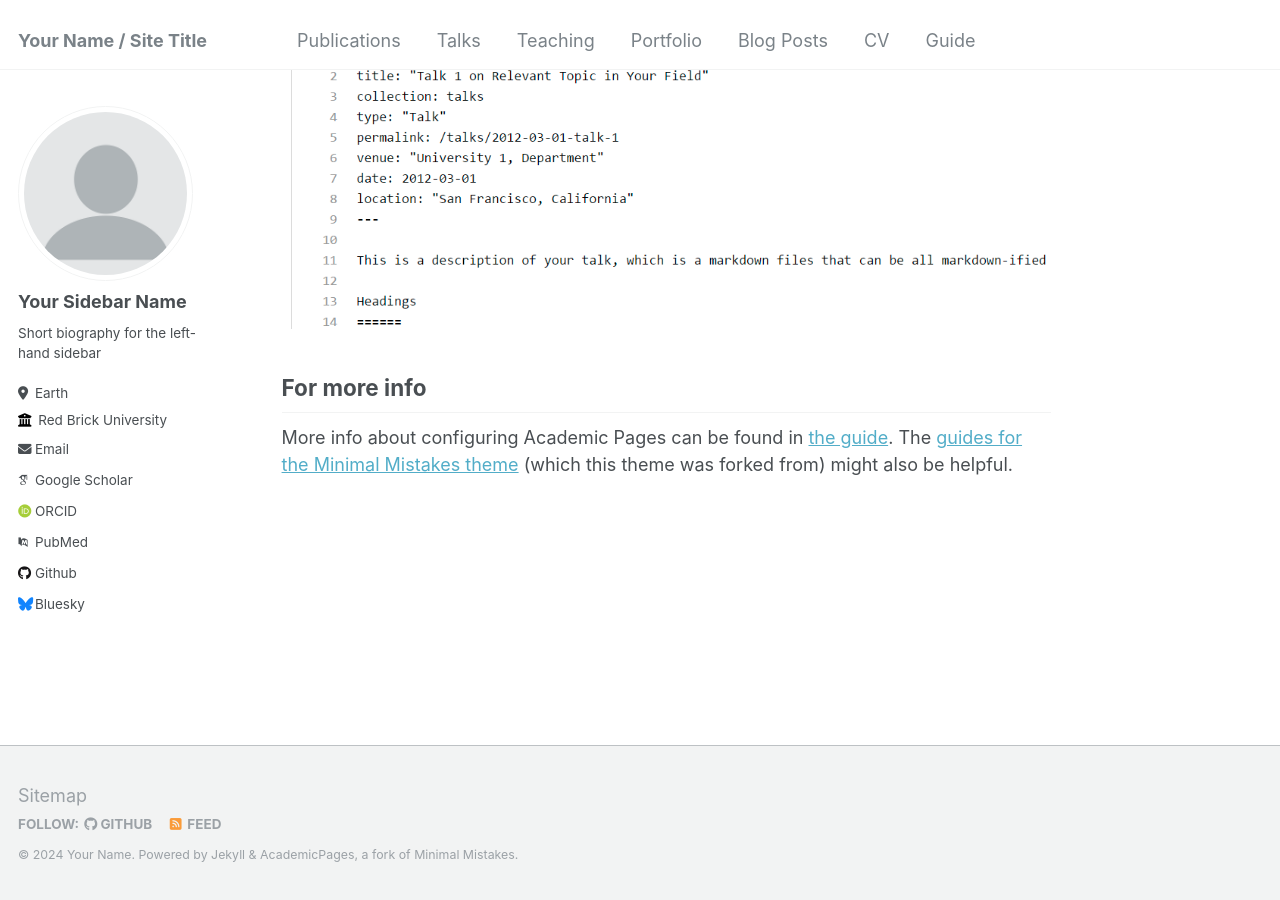
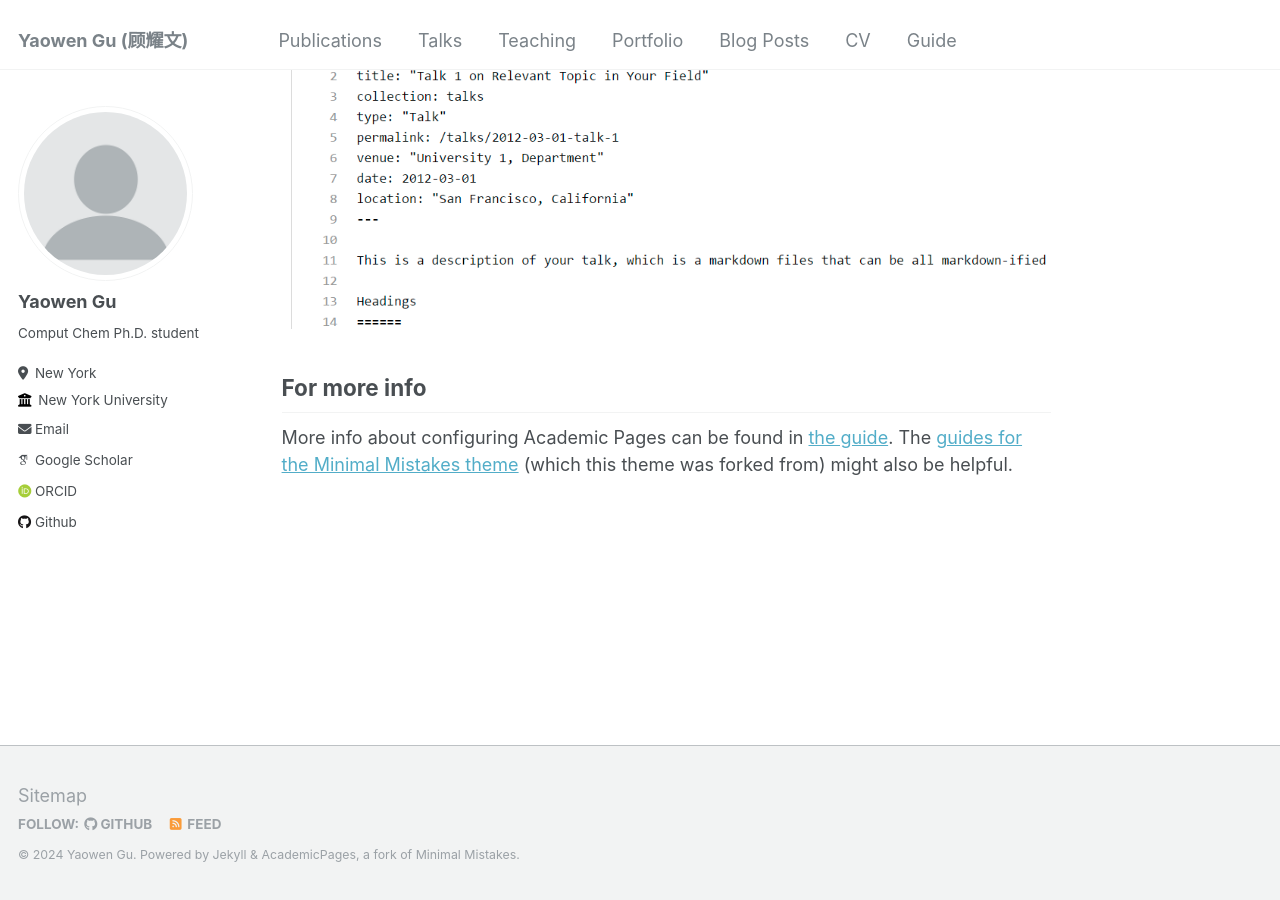
Before and after one commit to gu-yaowen/gu-yaowen.github.io, a Jekyll site: the page built from _pages/about.md, in a window 1280 px wide and 900 px high, scrolled down 2660 px. Built offline with Jekyll 4.4.1, drawn with Linux system fonts in a browser that asks for light colours; some web fonts are replaced.

Commit message:
Update _config.yml

```diff
--- a/_config.yml
+++ b/_config.yml
@@ -8,13 +8,13 @@
 
 # Basic Site Settings
 locale                   : "en-US"
-title                    : "Your Name / Site Title"
+title                    : "Yaowen Gu (顾耀文)"
 title_separator          : "-"
-name                     : &name "Your Name"
+name                     : &name "Yaowen Gu"
 description              : &description "personal description"
-url                      : https://academicpages.github.io # the base hostname & protocol for your site e.g. "https://mmistakes.github.io"
+url                      : https://gu-yaowen.github.io # the base hostname & protocol for your site"
 baseurl                  : "" # the subpath of your site, e.g. "/blog"
-repository               : "academicpages/academicpages.github.io"
+repository               : "gu-yaowen/gu-yaowen.github.io"
 
 # Site Author - The following control what appear as part of the author content on the side bar.
 #               If a field is blank the icon and link will not appear, otherwise it will be shown.
@@ -22,33 +22,33 @@ repository               : "academicpages/academicpages.github.io"
 author:
   # Biographic information
   avatar           : "profile.png"
-  name             : "Your Sidebar Name"
+  name             : "Yaowen Gu"
   pronouns         : # example: "she/her"
-  bio              : "Short biography for the left-hand sidebar"
-  location         : "Earth"
-  employer         : "Red Brick University"
+  bio              : "Comput Chem Ph.D. student"
+  location         : "New York"
+  employer         : "New York University"
   uri              : # URL
-  email            : "none@example.org"
+  email            : "yg3191@nyu.edu"
 
   # Academic websites
   arxiv            : # URL - Update with the correct link to your profile
-  googlescholar    : "https://scholar.google.com/citations?user=PS_CX0AAAAAJ"
+  googlescholar    : "https://scholar.google.com/citations?user=UbfF8G2cY6IC&hl=zh-CN"
   impactstory      : # URL
-  orcid            : "http://orcid.org/yourorcidurl"
+  orcid            : "https://orcid.org/0000-0003-0924-5939"
   semantic         : # URL
-  pubmed           : "https://www.ncbi.nlm.nih.gov/pubmed/?term=john+snow"
+  pubmed           : # URL
   researchgate     : # URL
 
   # Repositories and software development
   bitbucket        : # Username - Update with your username on the site
   codepen          : # Username
   dribbble         : # Username
-  github           : "academicpages"
+  github           : "https://github.com/gu-yaowen"
   kaggle           : # Username
   stackoverflow    : # User number or user number and name (i.e., use "1" or "1/jeff-atwood")
 
   # Social media
-  bluesky          : "bsky.app" # Replace this with you Bluesky username
+  bluesky          : # Replace this with you Bluesky username
   facebook         : # Username
   flickr           : # Username
   foursquare       : # Username
```
